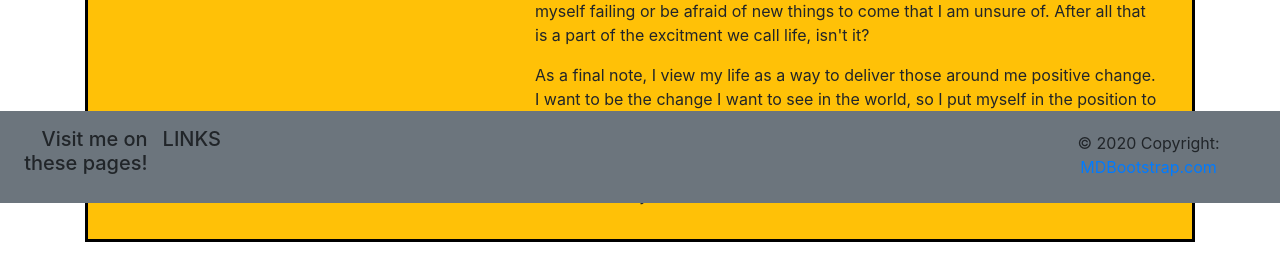
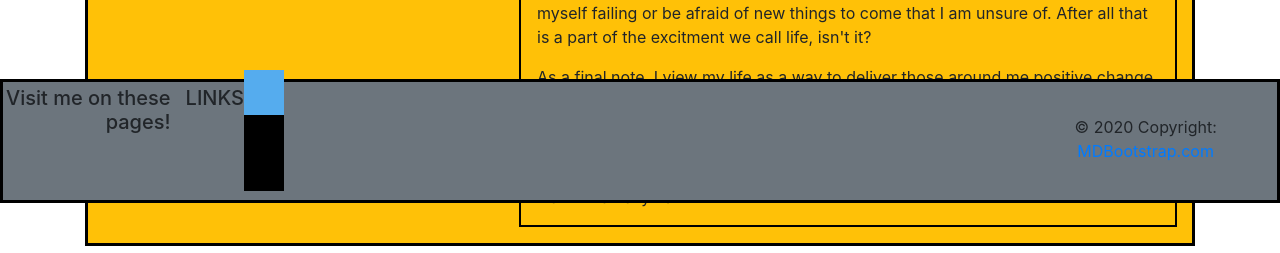
Before and after one commit to Nathan-schmitzer/react-portfolio, a React (Create React App) app in the folder portfolio/: page / in a window 1280 px wide. Shown: the part 597-850 px from the top of the page. Built offline with nearby package versions, Linux system fonts and the light colour scheme.

Commit message:
added my styles and colors to certain things

```diff
--- a/portfolio/src/App.css
+++ b/portfolio/src/App.css
@@ -37,6 +37,85 @@
   }
 }
 
-#border{
+*{
+  box-sizing: border-box;
+}
+
+body {
+  background-image: url();
+  margin: 0;
+
+}
+
+nav {
+  border-color: black;
+  border-style: solid;
+}
+
+.my-style {
+  background-image: url("./images/blue-background.jpg");
+  background-repeat: no-repeat;
+  background-size: cover;
+}
+
+#border {
   border: 3px solid black;
 }
+
+#border-top {
+  border-top: 3px solid black;
+
+}
+
+#width {
+  width: 85%;
+}
+
+.own-class {
+  margin: 10px auto;
+}
+
+img[class="img-responsive image-resize img-thumbnail img-fluid m-2"] {
+  height: 250px;
+  width: 300px;
+
+}
+
+#new-height{
+  height:400px;
+}
+
+.fa {
+  padding: 20px;
+  font-size: 30px;
+  width: 80px;
+  text-align: center;
+  text-decoration: none;
+
+}
+.fa-linkedin{
+    background: #55acee;
+    color: white;
+    margin-bottom: 10px;
+}
+
+.fa-github{
+    background: black;
+    color:white;
+}
+
+#about-me{
+    border: 2px solid black;
+}
+
+.jumbotron{
+  background-color: #D3D3D3;
+}
+
+#full{
+ border: orangered solid 6px;
+}
+
+#max-content{
+  background-color: powderblue;
+}
```
Also changed, not shown: portfolio/src/images/blue-background.jpg (added), 1 other file (tests, documents, lock files or other folders).
